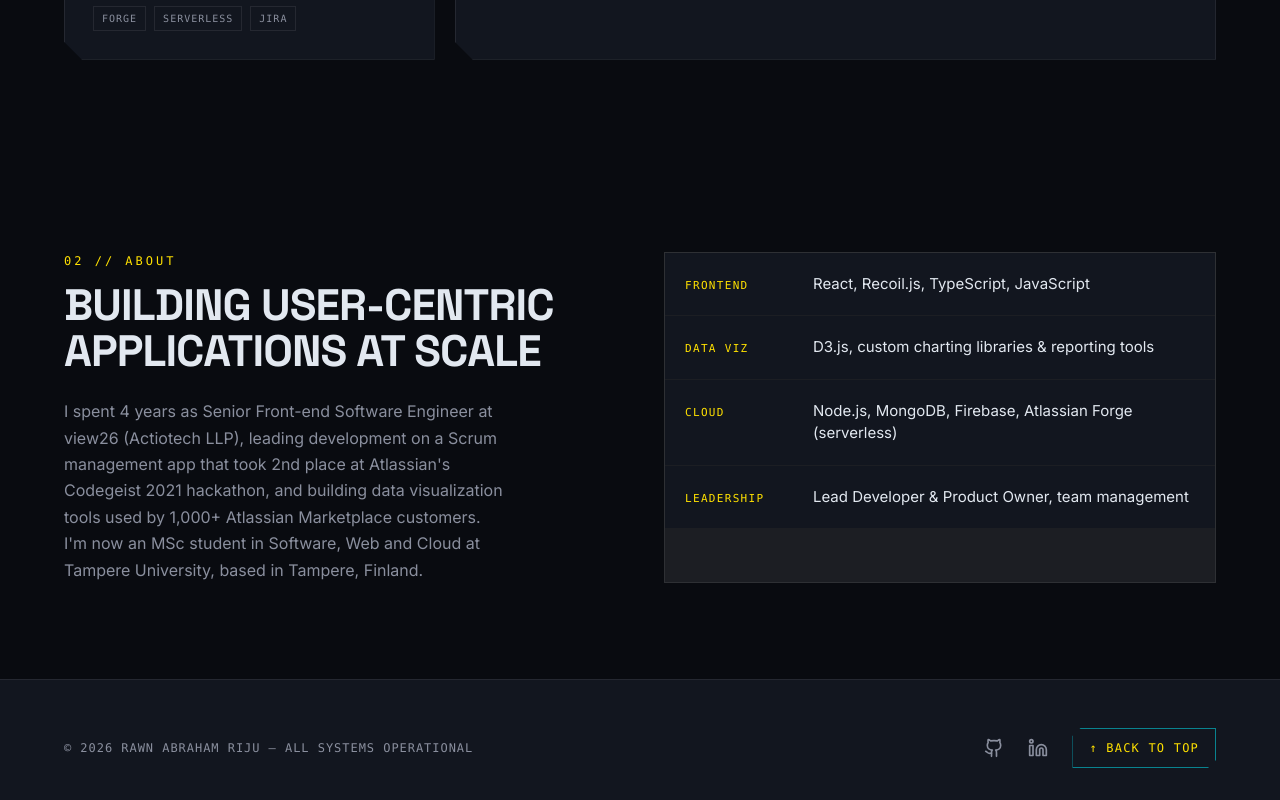
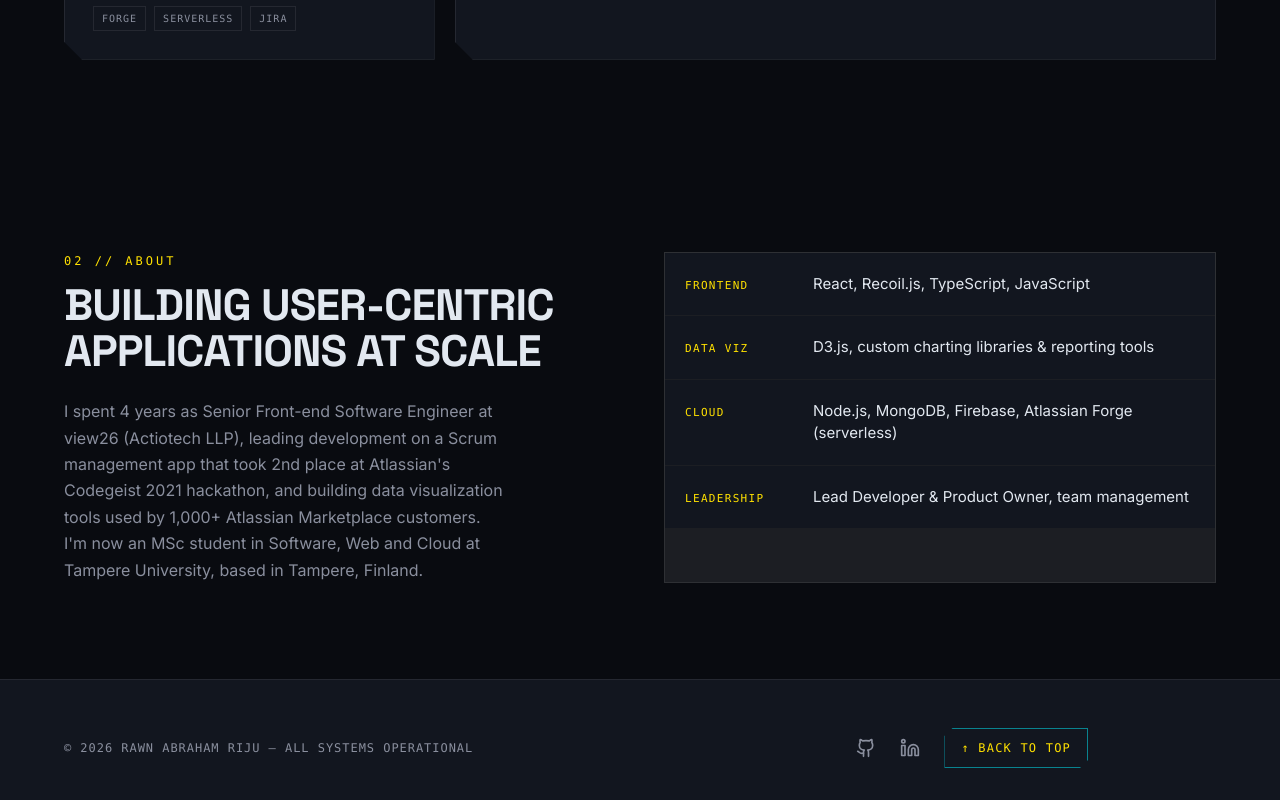
Before and after one commit to rawnriju/R2PF, a React (Vite) app: page / in a window 1280 px wide. Shown: the part 1660-2460 px from the top of the page. Built offline with nearby package versions, Linux system fonts and the light colour scheme.

Commit message:
feat: enhance footer layout and improve score bar positioning in hero section

```diff
--- a/src/app/components/footer.tsx
+++ b/src/app/components/footer.tsx
@@ -10,7 +10,7 @@ export function Footer() {
           © 2026 RAWN ABRAHAM RIJU — ALL SYSTEMS OPERATIONAL
         </span>
 
-        <div className="flex items-center gap-6">
+        <div className="flex items-center gap-6 md:pr-32">
           <a href="https://github.com/rawnriju" target="_blank" rel="noreferrer" className="transition-colors duration-200 hover:text-[#FFE100]" style={{ color: "#8A8F9E" }} aria-label="GitHub">
             <Github size={20} />
           </a>
--- a/src/app/components/hero.tsx
+++ b/src/app/components/hero.tsx
@@ -283,11 +283,14 @@ export function Hero() {
         />
       ))}
 
-      {/* floating score bar */}
+      {/* floating score bar — tracks the same centered content column as the
+          headline, so it moves inward with it on wide screens instead of
+          staying pinned to the raw viewport edge */}
       {score > 0 && (
-        <div className="pointer-events-none absolute top-72 right-6 z-30">
+        <div className="pointer-events-none absolute inset-x-0 top-72 z-30">
+          <div className="relative mx-auto max-w-[1200px] px-6">
             <div
-            className="backdrop-blur-md font-mono flex items-center gap-2 px-4 py-2 rounded-full"
+              className="absolute right-0 top-0 backdrop-blur-md font-mono flex items-center gap-2 px-4 py-2 rounded-full"
               style={{
                 background: "rgba(18,22,31,0.55)",
                 border: "1px solid rgba(255,255,255,0.08)",
@@ -298,7 +301,9 @@ export function Hero() {
             >
               [ SCORE: <span style={{ color: "#FFE100" }}>{score}</span> ]
             </div>
-      </div>)}
+          </div>
+        </div>
+      )}
 
       {/* subtle yellow glow backdrop */}
       <div
```
Lines whose indentation alone changed are shown as unchanged.
